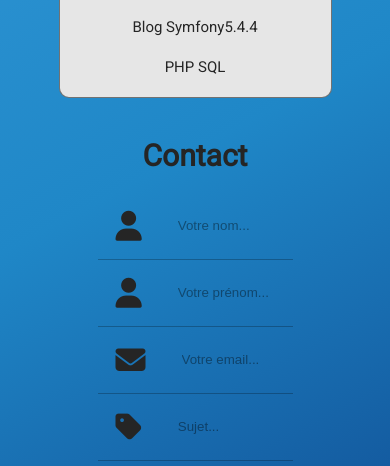
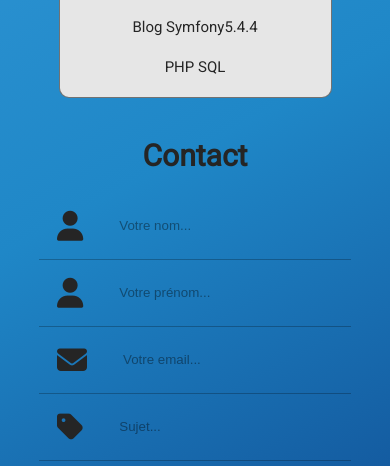
Before and after one commit to Emma-gin/portfolio, a website: page public/index.html in a window 390 px wide. Shown: the part 2495-2961 px from the top of the page. Drawn offline with nearby package versions, Linux system fonts and the light colour scheme; a web font is replaced by a local one.

Commit message:
Update style.css

```diff
--- a/public/css/style.css
+++ b/public/css/style.css
@@ -109,7 +109,7 @@
     cursor: pointer;
     border: none;
     font-size: 3rem;
-    padding:  10px;
+    padding: 10px;
     background-color: transparent;
 }
 
@@ -550,10 +550,9 @@
         justify-content: center;
     }
 
-    .container_project a{
+    .container_project a {
         font-size: 0.75em;
     }
-
 
     /* section contact */
 
@@ -627,10 +626,13 @@
         width: 70%;
     }
 
-
-
     /* section contact */
     form {
         width: 100%;
     }
+
+    .container_field,
+    .container_field_message {
+        width: 80%;
+    }
 }
```
